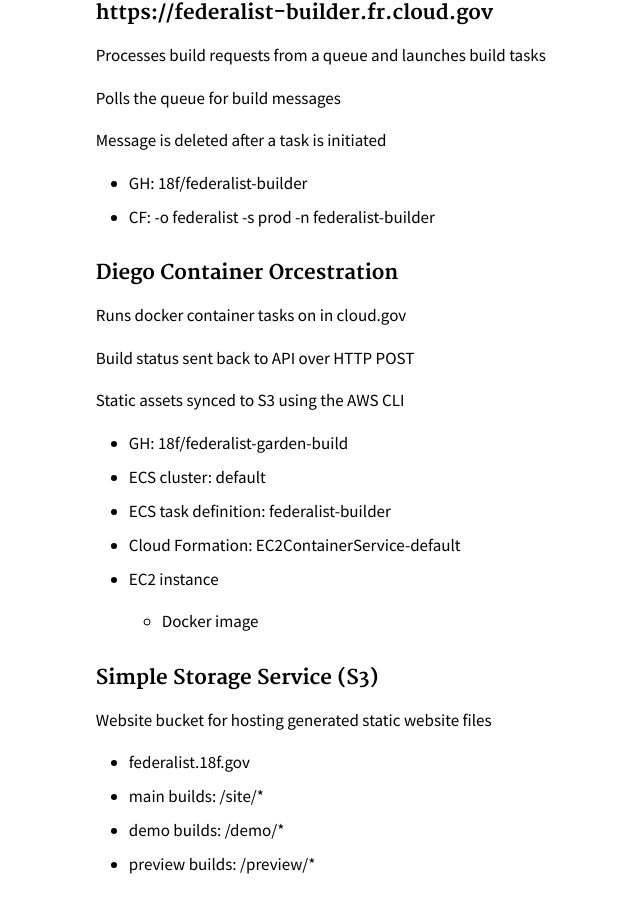
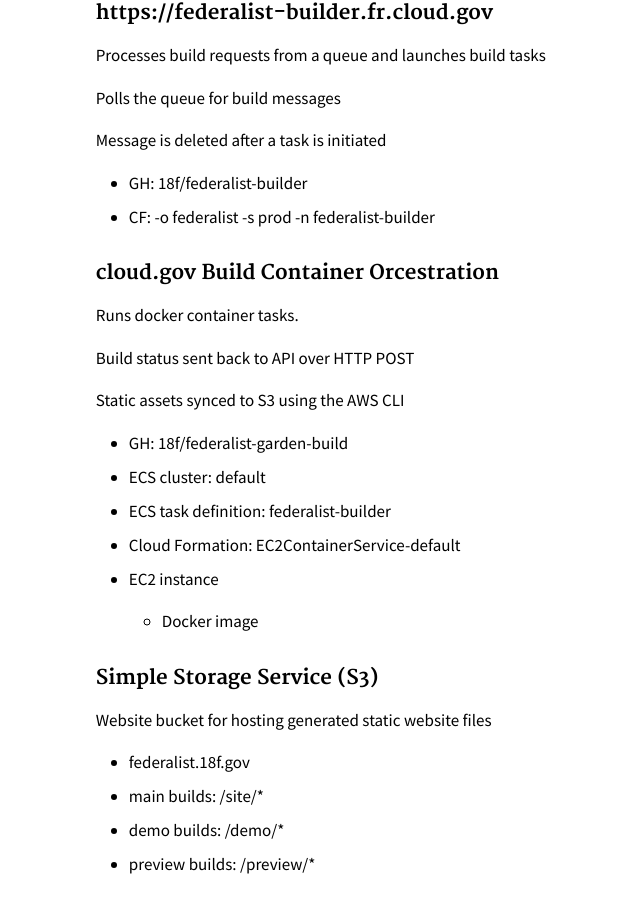
Before and after one commit to Macy-FK/federaliste, a Jekyll site: the page built from pages/how-federalist-works.md, in a window 1280 px wide and 900 px high, scrolled down 2846 px. Shown: the whole window, without its empty margins (305-945 px from the left). Built offline with Jekyll 4.4.1, drawn with Linux system fonts in a browser that asks for light colours; Markdown is read by kramdown in place of the engine named in the settings.

Commit message:
Update how-federalist-works.md

```diff
--- a/pages/how-federalist-works.md
+++ b/pages/how-federalist-works.md
@@ -70,9 +70,9 @@ Message is deleted after a task is initiated
 - CF: -o federalist -s prod -n federalist-builder
 
 
-### Diego Container Orcestration
+### cloud.gov Build Container Orcestration
 
-Runs docker container tasks on in cloud.gov
+Runs docker container tasks.
 
 Build status sent back to API over HTTP POST
 
```
